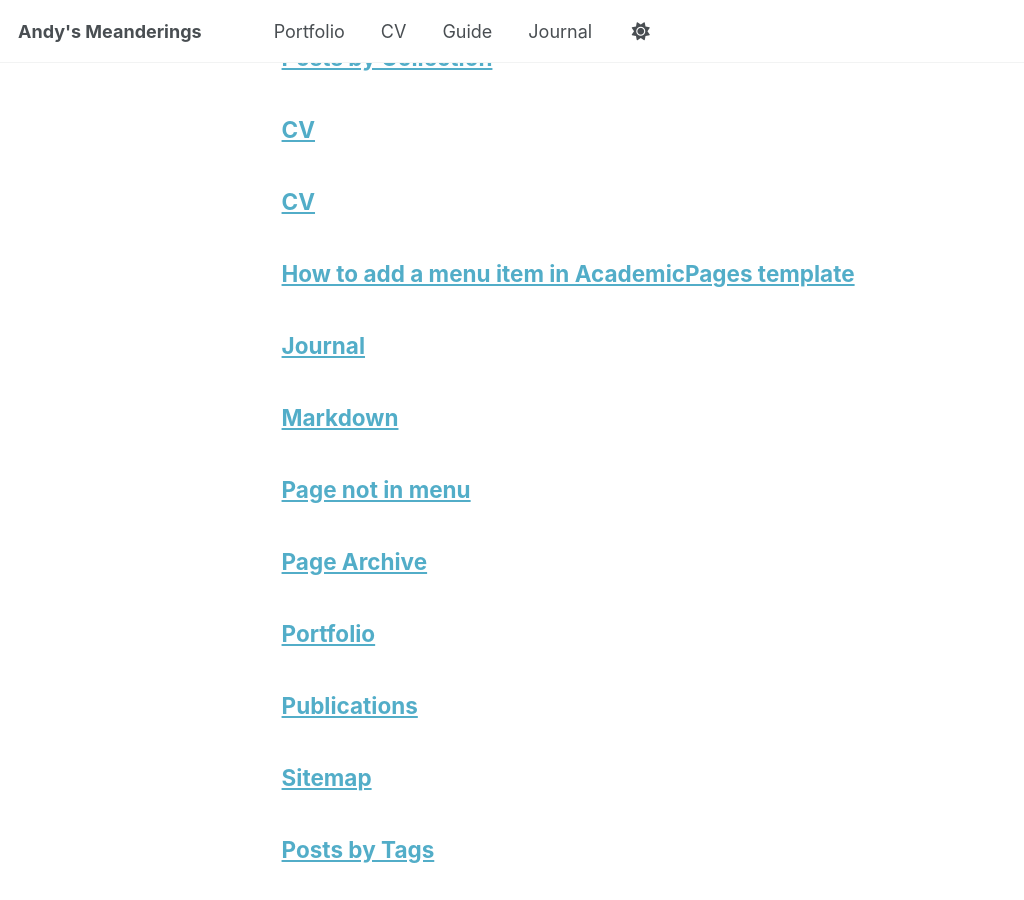
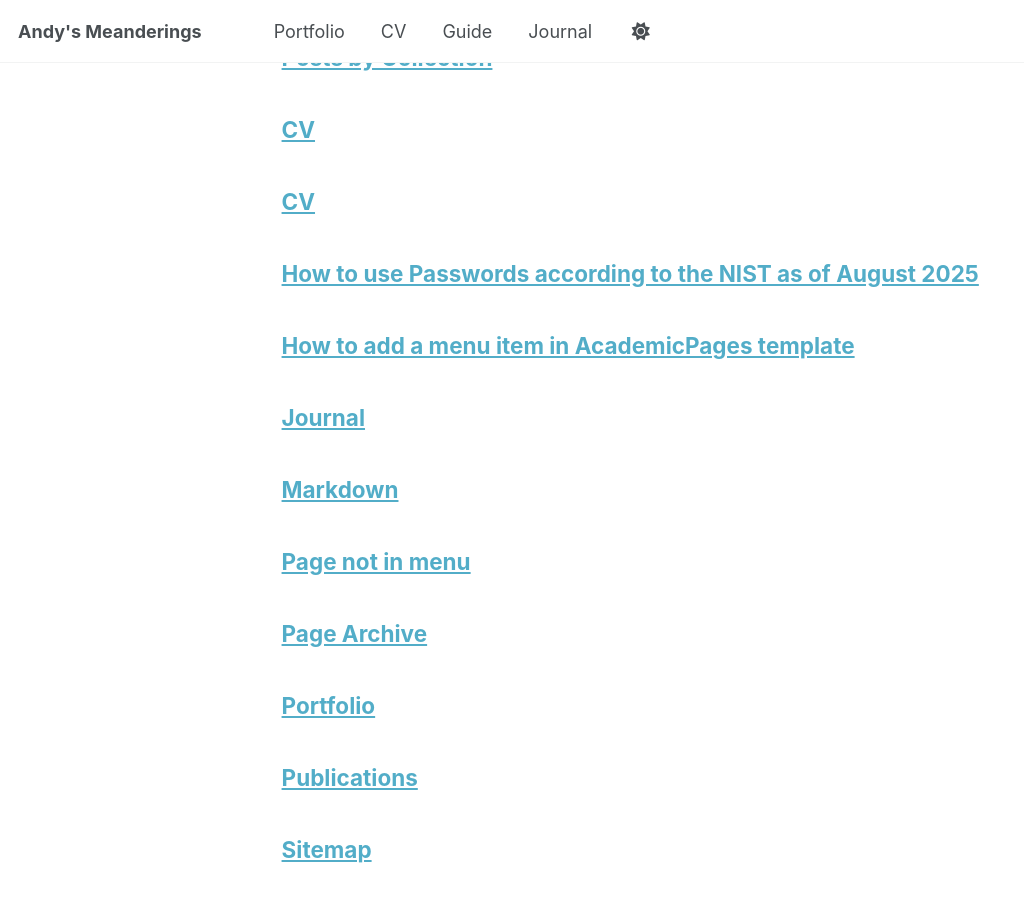
Before and after one commit to andy-graybeal/andy-graybeal.github.io, a Jekyll site: the page built from _pages/page-archive.html, in a window 1280 px wide and 900 px high, scrolled down 416 px. Shown: the whole window, without its empty margins (0-1024 px from the left). Built offline with Jekyll 4.4.1, drawn with Linux system fonts in a browser that asks for light colours; a script that is not in the unit is left out.

Commit message:
Update cybersecurity_awareness_campaign.md

```diff
--- a/nmp/cybersecurity_awareness_campaign.md
+++ b/nmp/cybersecurity_awareness_campaign.md
@@ -1,3 +1,15 @@
+---
+permalink: /cybersecurity_awareness_campaign/
+title: "How to use Passwords according to the NIST as of August 2025"
+author_profile: true
+redirect_from:
+  - "/nmp/"
+  - "/nmp.html"
+---
+
+
+
+
 <!DOCTYPE html>
 <html>
 <head>
```
